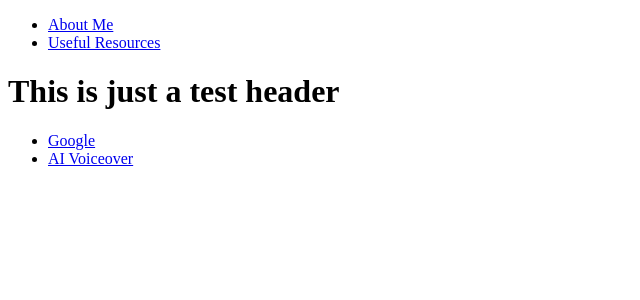
After one commit to calathan/personal_website, a Flask app: template templates/links.html in a window 1280 px wide. The commit adds this page. Shown: the top 300 px of the page, without its empty margins (0-640 px from the left). Run offline with Flask 2, Linux system fonts and the light colour scheme; the template is opened without the code that fills it, so the values that code supplies are empty.

Commit message:
new pages linked

```diff
--- a/app.py
+++ b/app.py
@@ -12,6 +12,10 @@ def hello_world():
 def about_me():
     return  render_template("about_me.html")
 
+@app.route("/links")
+def about_me():
+    return  render_template("links.html")
+
 
 def todays_date():
     today = date.today()
--- /dev/null
+++ b/templates/links.html
@@ -0,0 +1,29 @@
+<!doctype html>
+<html>
+    <head>
+    <title>Our Funky HTML Page</title>
+    <meta name="description" content="Our first page">
+    <meta name="keywords" content="html tutorial template">
+</head>
+
+
+
+<body>
+    <div class-"nav_bar">
+        <ul>
+            <li><a href="/about">About Me</a></li>
+            <li><a href="/links">Useful Resources</a></li>
+        </ul>
+    </div>
+
+    <div class="main_content">
+        <h1>This is just a test header</h1>
+            <ul>
+                <li><a href="https://www,google.com">Google</a></li>
+                <li><a href="https://www.voicebooking.com/en/free-voice-over-generator">AI Voiceover</a></li>
+            </ul>
+
+    </div>
+
+</body>
+</html>
```
Also changed, not shown: templates/index.html (+6 -1 lines).
